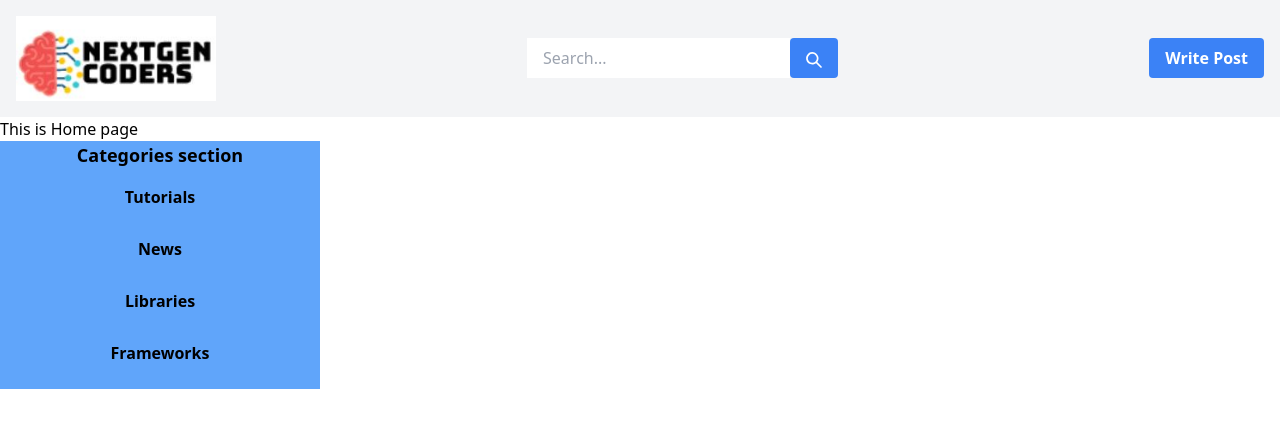
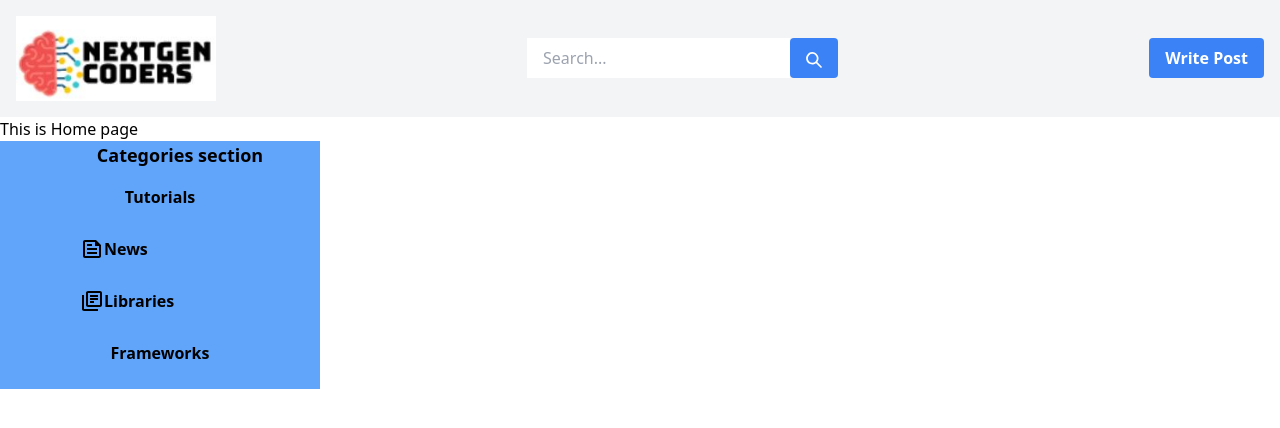
Before and after one commit to ortizlilian/next-gen-coders, a Next.js app: page / in a window 1280 px wide. Shown: the top 428 px of the page. Built offline with nearby package versions, Linux system fonts and the light colour scheme.

Commit message:
imported and added icons for news and librari category from material ui library

```diff
--- a/package.json
+++ b/package.json
@@ -13,6 +13,8 @@
     "@chakra-ui/react": "^2.5.1",
     "@emotion/react": "^11.10.6",
     "@emotion/styled": "^11.10.6",
+    "@mui/icons-material": "^5.11.11",
+    "@mui/material": "^5.11.13",
     "eslint": "8.35.0",
     "eslint-config-next": "13.2.4",
     "framer-motion": "^10.3.2",
--- a/src/components/Categories.jsx
+++ b/src/components/Categories.jsx
@@ -1,21 +1,25 @@
 import Link from "next/link";
+import FeedOutlinedIcon from '@mui/icons-material/FeedOutlined';
+import LibraryBooksOutlinedIcon from '@mui/icons-material/LibraryBooksOutlined';
 
 
 const Categories = () => {
   return (
-    <div className="mx-auto w-1/4 lg:mx-0 lg:max-w-none lg:flex-none bg-blue-400 ">
-        <h1 className="text-lg font-bold mb-4 text-center">Categories section</h1>
+    <div className="ml-10 mx-auto w-1/4 lg:mx-0 lg:max-w-none lg:flex-none bg-blue-400">
+        <h1 className="ml-10 text-lg font-bold mb-4 text-center">Categories section</h1>
         <ul className="flex flex-col space-y-1 font-bold text-center">
             <div>
                 <Link href="/categories/tutorials">Tutorials</Link>
             </div>
             <br/>
             <div>
-                <Link href="/categories/news">News</Link>
+                <Link href="/categories/news"><h2 className="flex items-center ml-20">
+                    <FeedOutlinedIcon className="w-6 h-6 "/>News</h2></Link>
             </div>
             <br/>
             <div>
-                <Link href="/categories/libraries">Libraries</Link>
+                <Link href="/categories/libraries"><h2 className="flex items-center space-x-6 ml-20">
+                    <LibraryBooksOutlinedIcon className="w-6 h-6"/>Libraries</h2></Link>
             </div>
             <br/>
             <div>
```
Also changed, not shown: 1 other file (tests, documents, lock files or other folders).
